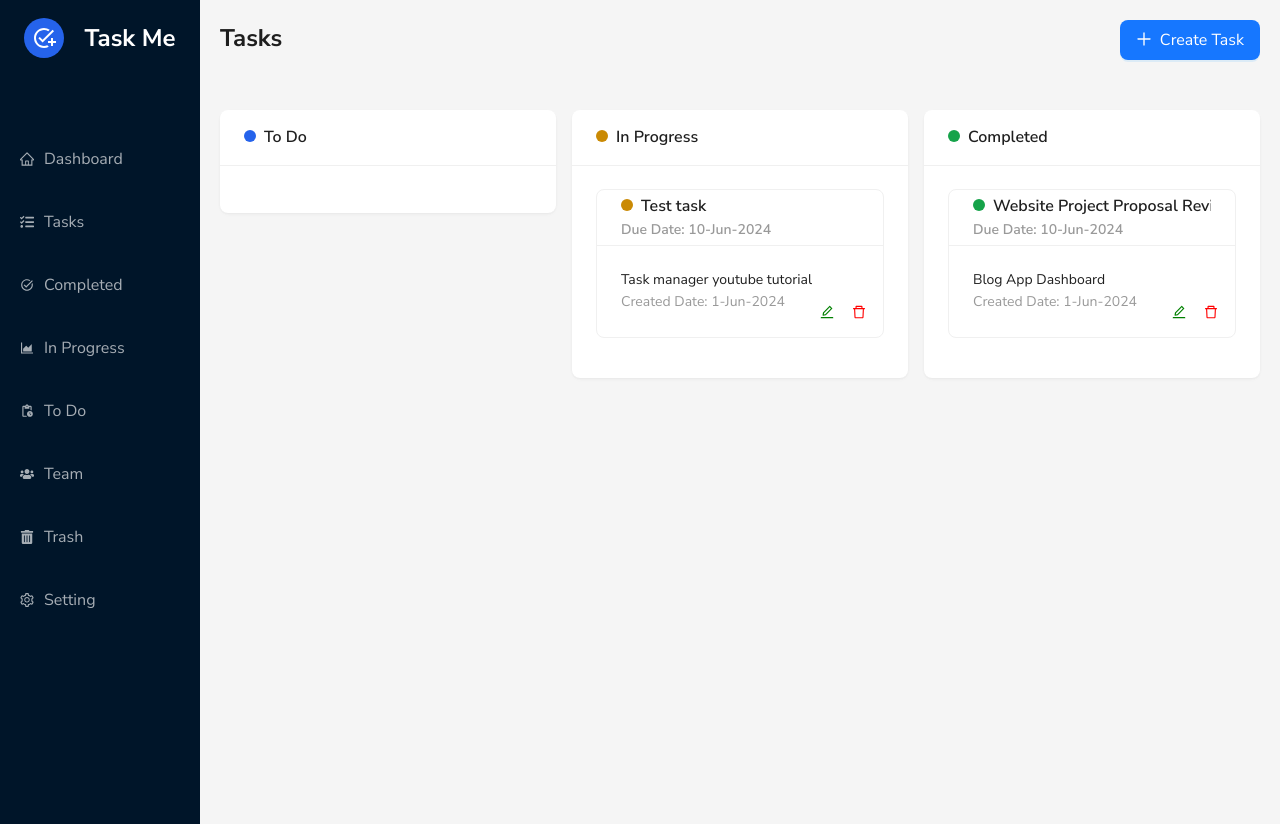
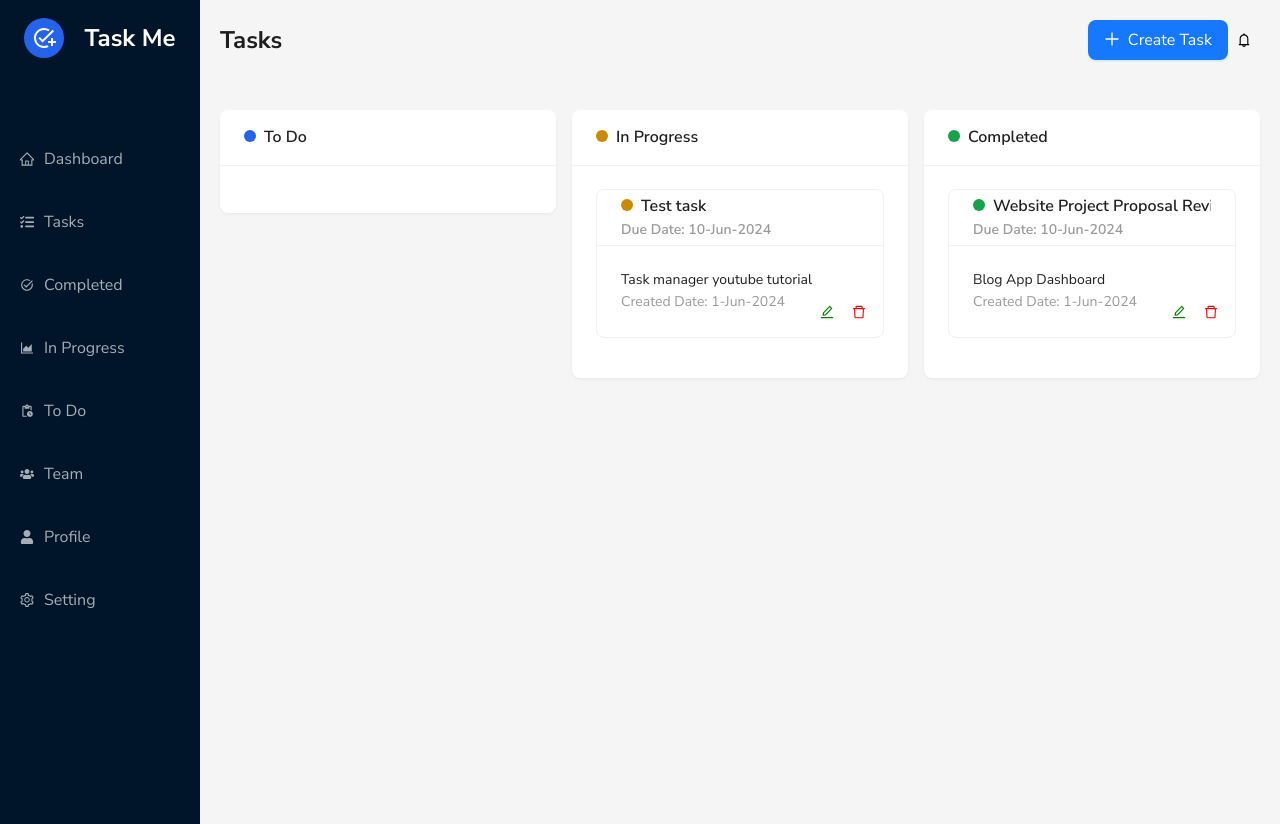
Before and after one commit to SajaniJayasinghe/Task-Manage-Web-Application, a React (Vite) app in the folder Client/: page /taskdetails in a window 1280 px wide. Built offline with nearby package versions, Linux system fonts and the light colour scheme.

Commit message:
reminders and test details

```diff
--- a/Client/package.json
+++ b/Client/package.json
@@ -16,6 +16,7 @@
     "axios": "^1.7.2",
     "clsx": "^2.1.1",
     "moment": "^2.30.1",
+    "node-cron": "^3.0.3",
     "react": "^18.2.0",
     "react-dom": "^18.2.0",
     "react-hook-form": "^7.51.5",
--- a/Client/src/components/Sidebar/MenuList.jsx
+++ b/Client/src/components/Sidebar/MenuList.jsx
@@ -6,7 +6,7 @@ import {
   AreaChartOutlined,
 } from "@ant-design/icons";
 import { useNavigate } from "react-router-dom";
-import { FaTasks, FaTrashAlt, FaUsers } from "react-icons/fa";
+import { FaTasks, FaUser, FaUsers } from "react-icons/fa";
 import { MdTaskAlt, MdOutlinePendingActions } from "react-icons/md";
 
 const MenuList = () => {
@@ -43,8 +43,8 @@ const MenuList = () => {
       <Menu.Item key="/team" icon={<FaUsers />}>
         Team
       </Menu.Item>
-      <Menu.Item key="/trashed" icon={<FaTrashAlt />}>
-        Trash
+      <Menu.Item key="/profile" icon={<FaUser />}>
+        Profile
       </Menu.Item>
       <Menu.Item key="/setting" icon={<SettingOutlined />}>
         Setting
--- a/Client/src/components/Tasks/TaskDetails.jsx
+++ b/Client/src/components/Tasks/TaskDetails.jsx
@@ -2,8 +2,14 @@ import React, { useState, useEffect } from "react";
 import axios from "axios";
 import MenuList from "../Sidebar/MenuList";
 import Logo from "../Sidebar/Logo";
-import { Layout, Button, Card, Row, Col, message } from "antd";
-import { PlusOutlined, EditOutlined, DeleteOutlined } from "@ant-design/icons";
+import { Layout, Button, Card, Row, Col, message, Modal } from "antd";
+import {
+  PlusOutlined,
+  EditOutlined,
+  DeleteOutlined,
+  ExclamationCircleOutlined,
+  BellOutlined,
+} from "@ant-design/icons";
 import CreateTasks from "../Tasks/CreateTasks";
 import EditTask from "./EditTasks";
 
@@ -39,6 +45,9 @@ const TaskDetails = () => {
 
   const [editTask, setEditTask] = useState(null);
   const [isEditModalOpen, setIsEditModalOpen] = useState(false);
+  const [isDeleteModalOpen, setIsDeleteModalOpen] = useState(false);
+  const [taskToDelete, setTaskToDelete] = useState(null);
+  const [notificationCount, setNotificationCount] = useState(0);
 
   // useEffect(() => {
   //   // Fetch tasks from the database
@@ -70,6 +79,33 @@ const TaskDetails = () => {
       tasks.map((task) => (task.id === updatedTask.id ? updatedTask : task))
     );
   };
+  // Function to handle task deletion
+  const handleDeleteTask = (taskId) => {
+    setTasks(
+      tasks.map((task) =>
+        task.id === taskId ? { ...task, status: "trash" } : task
+      )
+    );
+    setIsDeleteModalOpen(false);
+  };
+
+  // Function to schedule due date reminders using node-cron
+  const scheduleDueDateReminders = () => {
+    // Schedule a task to check due dates every day at 8 AM
+    cron.schedule("0 8 * * *", () => {
+      // Logic to check due dates and trigger notifications
+      const today = new Date().toISOString().split("T")[0]; // Get today's date
+      const overdueTasks = tasks.filter((task) => task.duedate === today);
+      if (overdueTasks.length > 0) {
+        // Increment notification count
+        setNotificationCount(notificationCount + overdueTasks.length);
+        // Trigger notification to the user
+        // You can use a notification library like Ant Design's notification or any other notification mechanism
+        // Example:
+        message.info(`${overdueTasks.length} task(s) are due today.`);
+      }
+    });
+  };
 
   // Function to format the date
   const formatDate = (dateString) => {
@@ -89,8 +125,15 @@ const TaskDetails = () => {
       </Sider>
       <Layout>
         <Content style={{ padding: "20px" }}>
-          <div style={{ display: "flex", justifyContent: "space-between" }}>
+          <div
+            style={{
+              display: "flex",
+              justifyContent: "space-between",
+              alignItems: "center",
+            }}
+          >
             <h1 style={{ fontSize: "24px", fontWeight: "bold" }}>Tasks</h1>
+            <div>
               <Button
                 type="primary"
                 icon={<PlusOutlined />}
@@ -99,6 +142,19 @@ const TaskDetails = () => {
               >
                 Create Task
               </Button>
+              <Button
+                type="link"
+                className="custom-bell-button"
+                icon={<BellOutlined />}
+                // onClick=
+              >
+                {notificationCount > 0 && (
+                  <span className="notification-count">
+                    {notificationCount}
+                  </span>
+                )}
+              </Button>
+            </div>
             {open && <CreateTasks open={open} setOpen={setOpen} />}
           </div>
           <div style={{ marginTop: "50px" }}>
@@ -160,7 +216,10 @@ const TaskDetails = () => {
                                 icon={
                                   <DeleteOutlined style={{ color: "red" }} />
                                 }
-                                // onClick={() => handleDeleteTask(task.id)}
+                                onClick={() => {
+                                  setTaskToDelete(task);
+                                  setIsDeleteModalOpen(true);
+                                }}
                               />
                             </div>
                           </div>
@@ -232,7 +291,10 @@ const TaskDetails = () => {
                                 icon={
                                   <DeleteOutlined style={{ color: "red" }} />
                                 }
-                                // onClick={() => handleDeleteTask(task.id)}
+                                onClick={() => {
+                                  setTaskToDelete(task);
+                                  setIsDeleteModalOpen(true);
+                                }}
                               />
                             </div>
                           </div>
@@ -305,7 +367,10 @@ const TaskDetails = () => {
                                 icon={
                                   <DeleteOutlined style={{ color: "red" }} />
                                 }
-                                // onClick={() => handleDeleteTask(task.id)}
+                                onClick={() => {
+                                  setTaskToDelete(task);
+                                  setIsDeleteModalOpen(true);
+                                }}
                               />
                             </div>
                           </div>
@@ -332,6 +397,24 @@ const TaskDetails = () => {
           handleEditTask={handleEditTask}
         />
       )}
+      <Modal
+        title={
+          <span>
+            <ExclamationCircleOutlined
+              style={{ color: "red", marginRight: 8 }}
+            />
+            Confirm Deletion
+          </span>
+        }
+        visible={isDeleteModalOpen}
+        onOk={() => handleDeleteTask(taskToDelete.id)}
+        onCancel={() => setIsDeleteModalOpen(false)}
+        okText="Confirm"
+        cancelText="Cancel"
+        okButtonProps={{ style: { background: "red", borderColor: "red" } }} // Change the OK button color to red
+      >
+        <p>Are you sure you want to delete this task?</p>
+      </Modal>
     </Layout>
   );
 };
--- a/Client/src/index.css
+++ b/Client/src/index.css
@@ -156,3 +156,6 @@
   font-size: 1rem;
   position: relative;
 }
+.custom-bell-button .anticon {
+  color: black;
+}
```
Also changed, not shown: 1 other file (tests, documents, lock files or other folders). Lines whose indentation alone changed are shown as unchanged.
